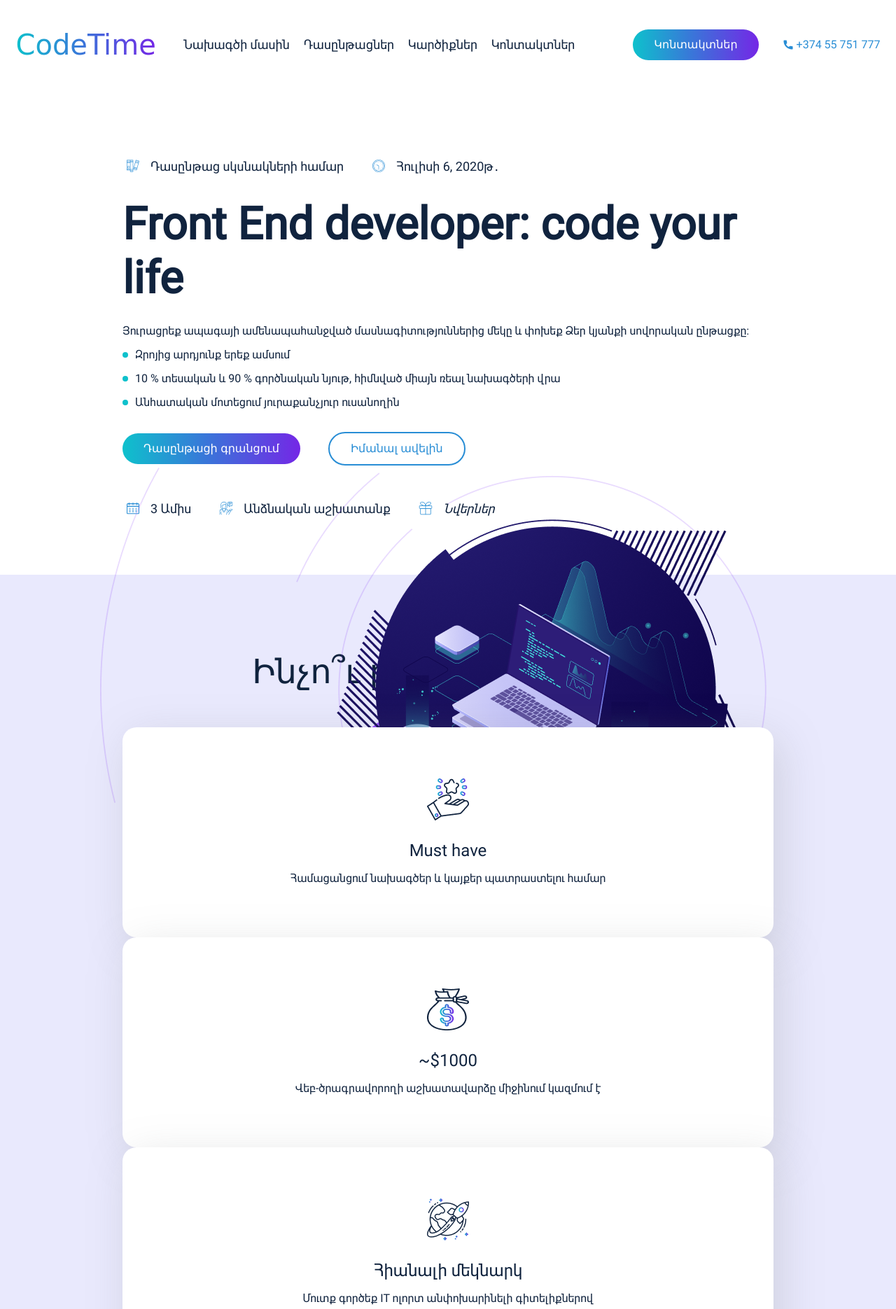
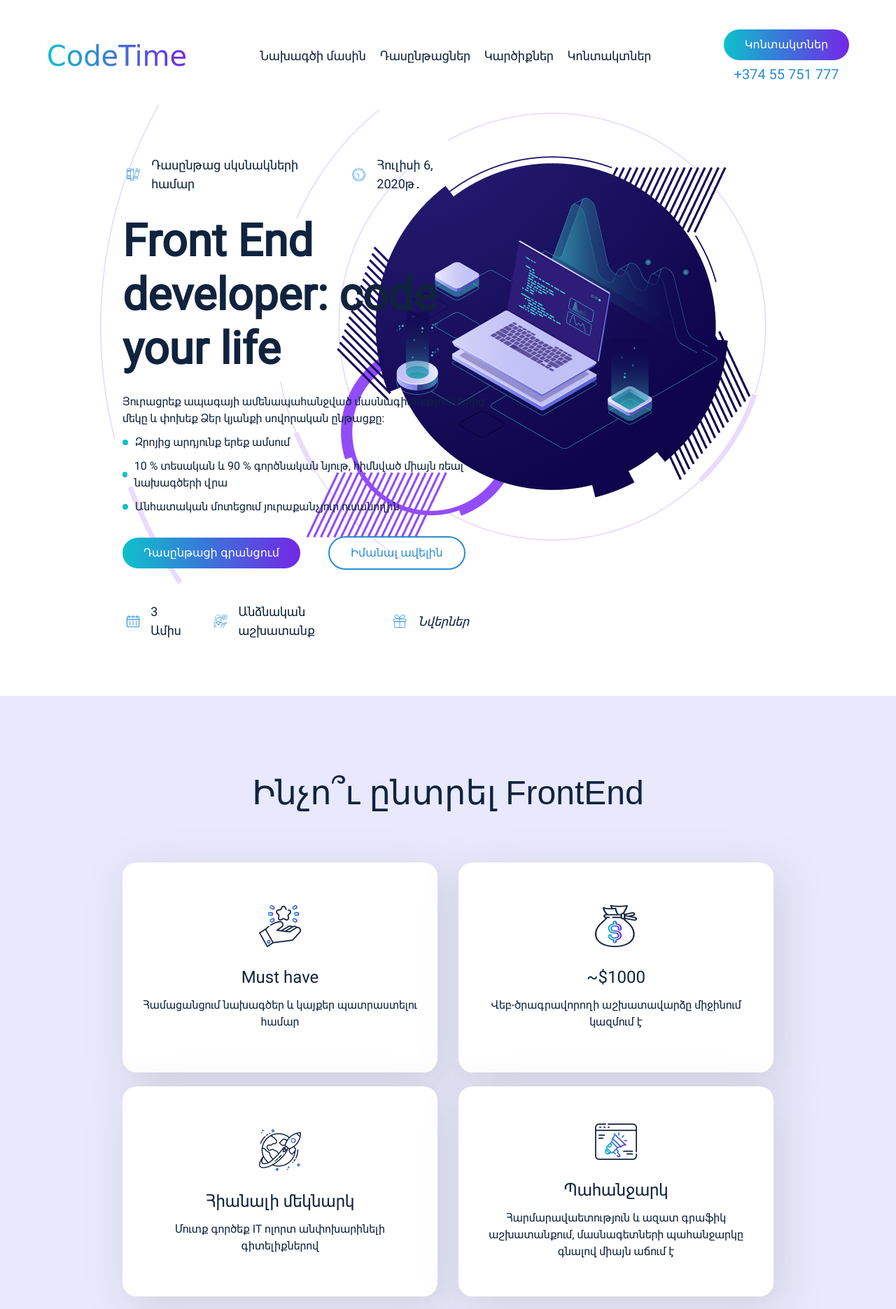
Before and after one commit to mane03/project1, a website: page src/pug/index.pug in a window 1280 px wide. Shown: the top 1870 px of the page at 70% size. Drawn offline with nearby package versions, Linux system fonts and the light colour scheme; files that its build step writes are made by us from their sources; files whose address does not match are found by name; a web font is replaced by a local one.

Commit message:
add media for header and choose section (only for choose up to 320px)

```diff
--- a/src/pug/section/choose/_choose.scss
+++ b/src/pug/section/choose/_choose.scss
@@ -19,6 +19,11 @@
     box-shadow: 10px 15px 60px rgba(133, 134, 135, 0.25);
     border-radius: 20px;
     height: 300px;
+    @media (max-width: 1359px) {
+      padding-right: 25px;
+      padding-left: 25px;
+      margin-top: 20px;
+    }
   }
 
   &__subtitle {
@@ -30,6 +35,7 @@
     color: $color-blueZodiac;
     margin-top: 25px;
     margin-bottom: 10px;
+
   }
   &__text {
     font-family: $font-family-mardoto;
--- a/src/pug/section/choose/choose.pug
+++ b/src/pug/section/choose/choose.pug
@@ -2,22 +2,22 @@
     h2.choose__title Ինչո՞ւ ընտրել FrontEnd
     .container
         .row
-            .col-xl-3
+            .col-xl-3.col-lg-6.col-md-6
                 .choose__item
                     +png("hand").choose__icon
                     h3.choose__subtitle Must have
                     p.choose__text Համացանցում նախագծեր և կայքեր պատրաստելու համար
-            .col-xl-3
+            .col-xl-3.col-lg-6.col-md-6
                 .choose__item
                     +png("money").choose__icon
                     h3.choose__subtitle ~$1000
                     p.choose__text Վեբ-ծրագրավորողի աշխատավարձը միջինում կազմում է
-            .col-xl-3
+            .col-xl-3.col-lg-6.col-md-6
                 .choose__item
                     +png("racket").choose__icon
                     h3.choose__subtitle Հիանալի մեկնարկ
                     p.choose__text Մուտք գործեք IT ոլորտ անփոխարինելի գիտելիքներով
-            .col-xl-3
+            .col-xl-3.col-lg-6.col-md-6
                 .choose__item
                     +png("voice").choose__icon
                     h3.choose__subtitle Պահանջարկ
--- a/src/pug/section/header/_header.scss
+++ b/src/pug/section/header/_header.scss
@@ -23,24 +23,34 @@
     background: linear-gradient(90deg, $color-robinsEggBlue 0%, $royal-blue 47.61%, $color-purpleheart 100%);
     -webkit-background-clip: text;
     -webkit-text-fill-color: transparent;
+    @media (max-width: 1075px) {
+      font-size: 37px;
+    }
   }
 
   &__btn-group {
     box-sizing: border-box;
     display: flex;
+    flex-direction: column;
     align-items: center;
     justify-content: center;
+    flex-wrap: wrap;
   }
-
   &__btn {
-    margin-right: 30px;
+    @media (max-width: 1075px) {
+      font-size: 15px;
+    }
   }
 
   &__phone {
     font-family: $font-family-mardoto;
-    font-size: 16px;
+    font-size: 20px;
     line-height: 24px;
     color: $color-curiousBlue;
+    margin-top: 8px;
+    @media (max-width: 1075px) {
+      font-size: 18px;
+    }
   }
 }
 
@@ -50,8 +60,6 @@
   align-items: center;
   justify-content: space-between;
   list-style-type: none;
-  margin-right: 68px;
-  margin-left: 24px;
   padding: 0;
 
   &__link {
@@ -79,8 +87,8 @@
   }
 
   &__icon {
-    width :30px;
-    height: 30px;
+    width :35px;
+    height: 35px;
     margin-right: 10px;
   }
 
@@ -132,19 +140,25 @@
     margin-top: 30px;
     margin-bottom: 46px;
   }
-  &__btn--active {
+  &__btn--hover {
     color: $color-curiousBlue;
     border: 2px solid $color-curiousBlue;
     box-sizing: border-box;
     border-radius: 26px;
     background: transparent;
     margin-left: 40px;
+    &:hover {
+      background: linear-gradient(90deg, #0ec1cc 0%, #3a75d9 47.61%, #7427e6 100%);
+      color: #fff;
+      transition: .5s;
+    }
   }
 
   &__img {
     position: absolute;
     right: 0;
     top: -86px;
+    z-index: -1;
   }
 
 }
--- a/src/pug/section/header/header.pug
+++ b/src/pug/section/header/header.pug
@@ -1,22 +1,21 @@
 .container-fluid.header
     .header__row
-        a.header__logo(href="#") CodeTime
+        a.header__logo(href='#') CodeTime
         ul.header__nav.nav
             li.nav__item
-                a.nav__link(href="#") Նախագծի մասին
+                a.nav__link(href='#') Նախագծի մասին
             li.nav__item
-                a.nav__link(href="#") Դասընթացներ
+                a.nav__link(href='#') Դասընթացներ
             li.nav__item
-                a.nav__link(href="#") Կարծիքներ
+                a.nav__link(href='#') Կարծիքներ
             li.nav__item
-                a.nav__link(href="#") Կոնտակտներ
+                a.nav__link(href='#') Կոնտակտներ
         .header__btn-group
-            a.header__btn.btn(href="#") Կոնտակտներ
-            +svg('icon-phone').nav__icon
+            a.header__btn.btn(href='#') Կոնտակտներ
             a.header__phone(href="tel:+374 55 751 777") +374 55 751 777
     .container.header__content.content
         .row
-            .col-xl-6
+            .col-xl-6.col-lg-7
                 ul.content__row
                     +svg('icon-book').content__icon
                     li.content__item Դասընթաց սկսնակների համար
@@ -29,8 +28,8 @@
                     li.content__desc 10 % տեսական և 90 % գործնական նյութ, հիմնված միայն ռեալ նախագծերի վրա
                     li.content__desc Անհատական մոտեցում յուրաքանչյուր ուսանողին
                 .content__btn-group
-                    a.content__btn.btn(href="#") Դասընթացի գրանցում
-                    a.content__btn.content__btn--active.btn(href="#") Իմանալ ավելին
+                    a.content__btn.btn(href='#') Դասընթացի գրանցում
+                    a.content__btn.content__btn--hover.btn(href='#') Իմանալ ավելին
                 ul.content__row
                     +svg('icon-calendar').content__icon
                     li.content__item 3 Ամիս
@@ -38,5 +37,5 @@
                     li.content__item Անձնական աշխատանք
                     +svg('icon-gift').content__icon
                     i.content__item Նվերներ
-            .col-xl-6
-                img.content__img(src="img/header_img.png" alt="header_img")
+            .col-xl-6.col-lg-5
+                img.content__img(src='img/header_img.png' alt='header_img')
```
Also changed, not shown: build/css/style.css, build/css/style.min.css, build/index.html.
